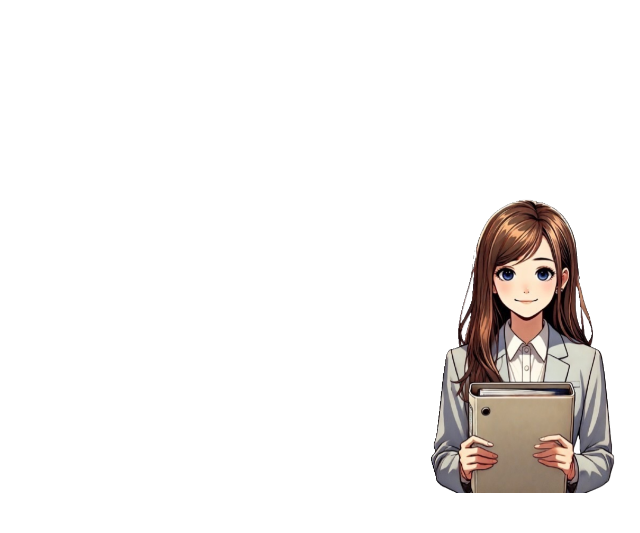
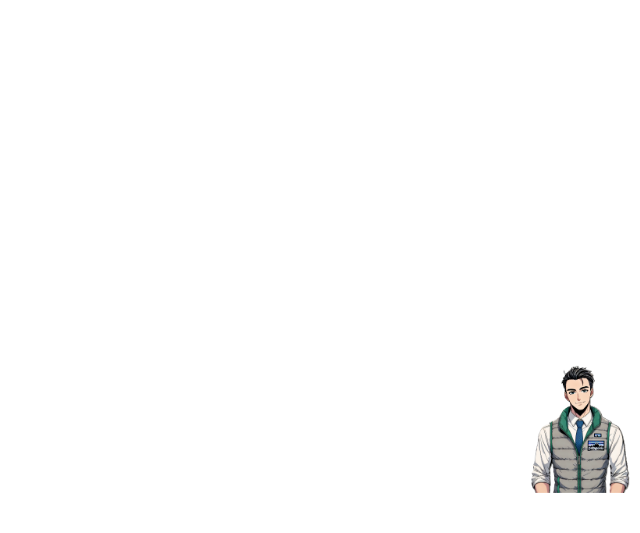
Before and after one commit to kkanamaru17/yourstockdb, a Flask app: page /stockan in a window 1280 px wide. Shown: the part 307-840 px from the top of the page, without its empty margins (640-1280 px from the left). Run offline with Flask 2, Linux system fonts and the light colour scheme.

Commit message:
add new characters

```diff
--- a/static/styles.css
+++ b/static/styles.css
@@ -157,7 +157,7 @@ tbody tr:hover {
     position: fixed;
     bottom: 0px;
     right: 10px;
-    width: 200px; /* Adjust the size as needed */u
+    width: 100px; /* Adjust the size as needed */u
     height: auto;
     z-index: 100; /* Ensure it appears on top of other elements */
 }
--- a/templates/dashboard.html
+++ b/templates/dashboard.html
@@ -17,7 +17,7 @@
         <h1>Welcome, {{ current_user.username }}!</h1>
         <h1>Stock DB</h1>
         <a href="{{ url_for('logout') }}">Logout</a><br>
-        <a href="{{ url_for('stockan') }}">Stock Analysis</a><span>: to see info on a stock click here</span><br>
+        <a href="{{ url_for('stockan') }}">Stock Analysis</a><span>: to see info on a stock</span><br>
         <a href="{{ url_for('today') }}">Today's Digest</a><br><br>
         <form action="{{ url_for('dashboard') }}" method="post">
             <label for="ticker">Stock Ticker:</label>
@@ -87,6 +87,7 @@
                     <p>Capital Gain: {{ stock.return_performance|round(2) }}%</p>
                     <p>Income Gain: {{ stock.income_gain_pct|round(2) }}%</p>
                     <p>Dividend Yield: {{ stock.div_yield|round(2) }}%</p>
+                    <p>Purchase Date: {{ stock.purchase_date.strftime('%Y-%m-%d') }}</p>
                     <a href="{{ url_for('edit_stock', stock_id=stock.id) }}" class="edit-btn">Edit</a>
                     <form action="/delete" method="post">
                         <input type="hidden" name="ticker" value="{{ stock.ticker }}">
--- a/templates/stockan.html
+++ b/templates/stockan.html
@@ -81,7 +81,7 @@
         </form>
         {% endif %}
     </div>
-    <img src="static/images/agent1.png" alt="agent" class="agent-image">
+    <img src="static/images/agentmale3.png" alt="agent" class="agent-image">
     <script>
         // You can add any client-side JavaScript here if needed
     </script>
```
Also changed, not shown: static/images/agent1.png, static/images/agentmale3.png (added).
